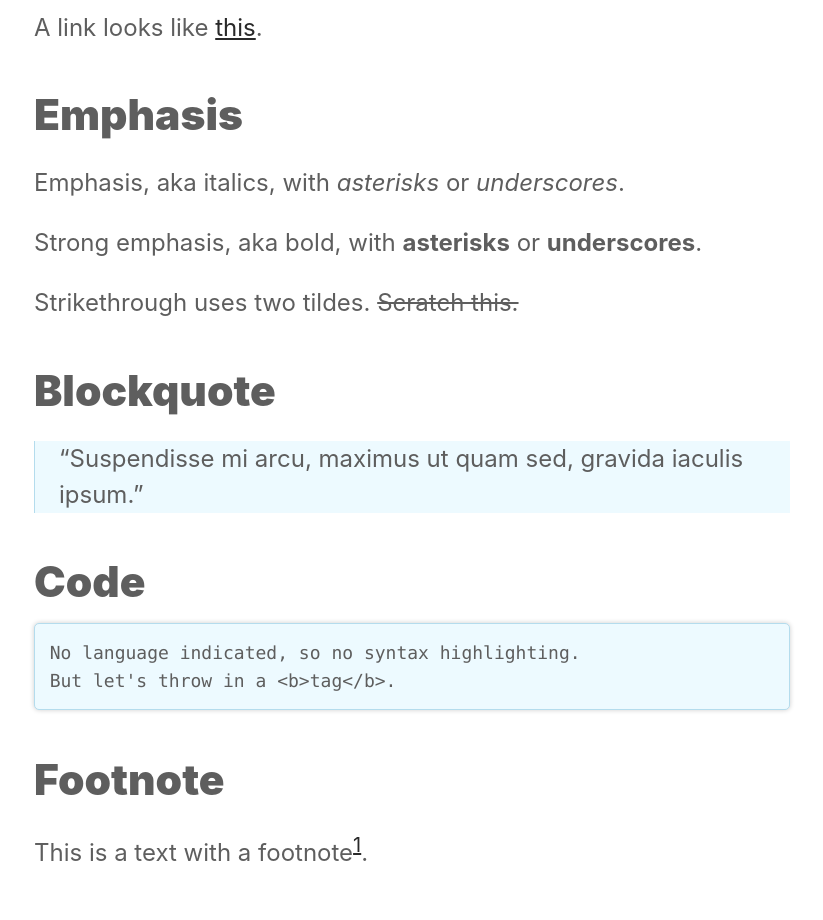
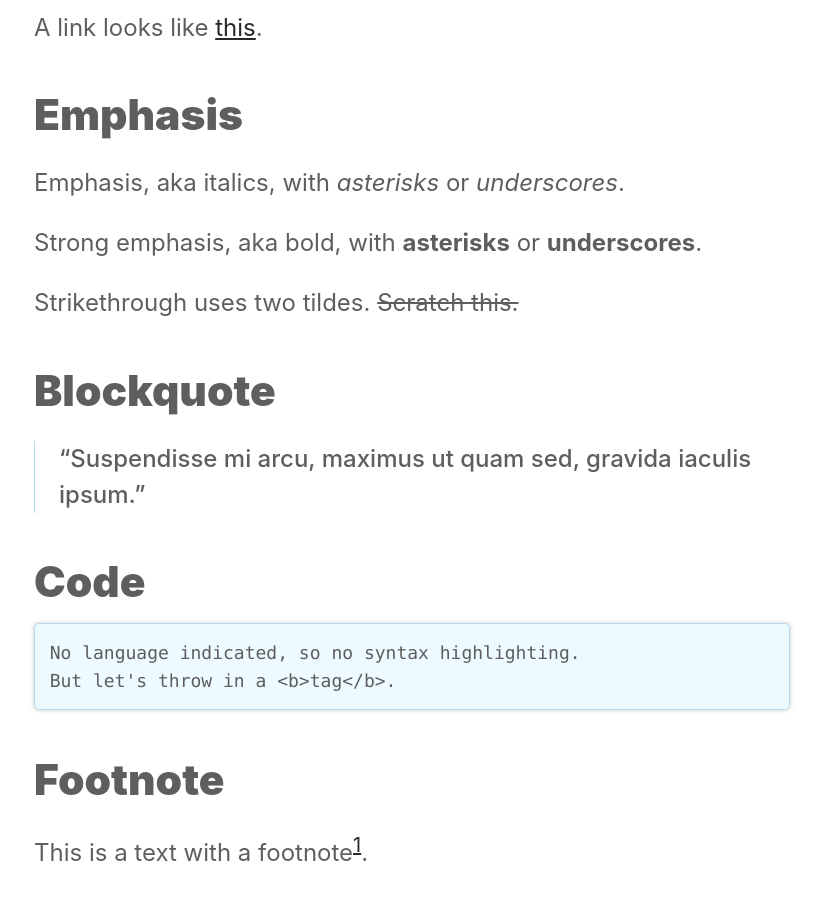
Before and after one commit to ajpwalser/ajpwalser.github.io, a Jekyll site: the page built from _posts/2021-06-10-test2.md, in a window 1280 px wide. Shown: the part 1805-2725 px from the top of the page, without its empty margins (228-1051 px from the left). Built offline with Jekyll 4.4.1, drawn with Linux system fonts in a browser that asks for light colours; some web fonts are replaced.

Commit message:
Update style.css

```diff
--- a/css/style.css
+++ b/css/style.css
@@ -162,9 +162,9 @@ figcaption {
 /* Blockquotes */
 
 blockquote {
+  font-weight: 500;
   margin: 1em auto;
   padding-left: 1em;
-  background: #EDFAFF;
   border-left: solid 1px #B4DCED;
 }
 
```
